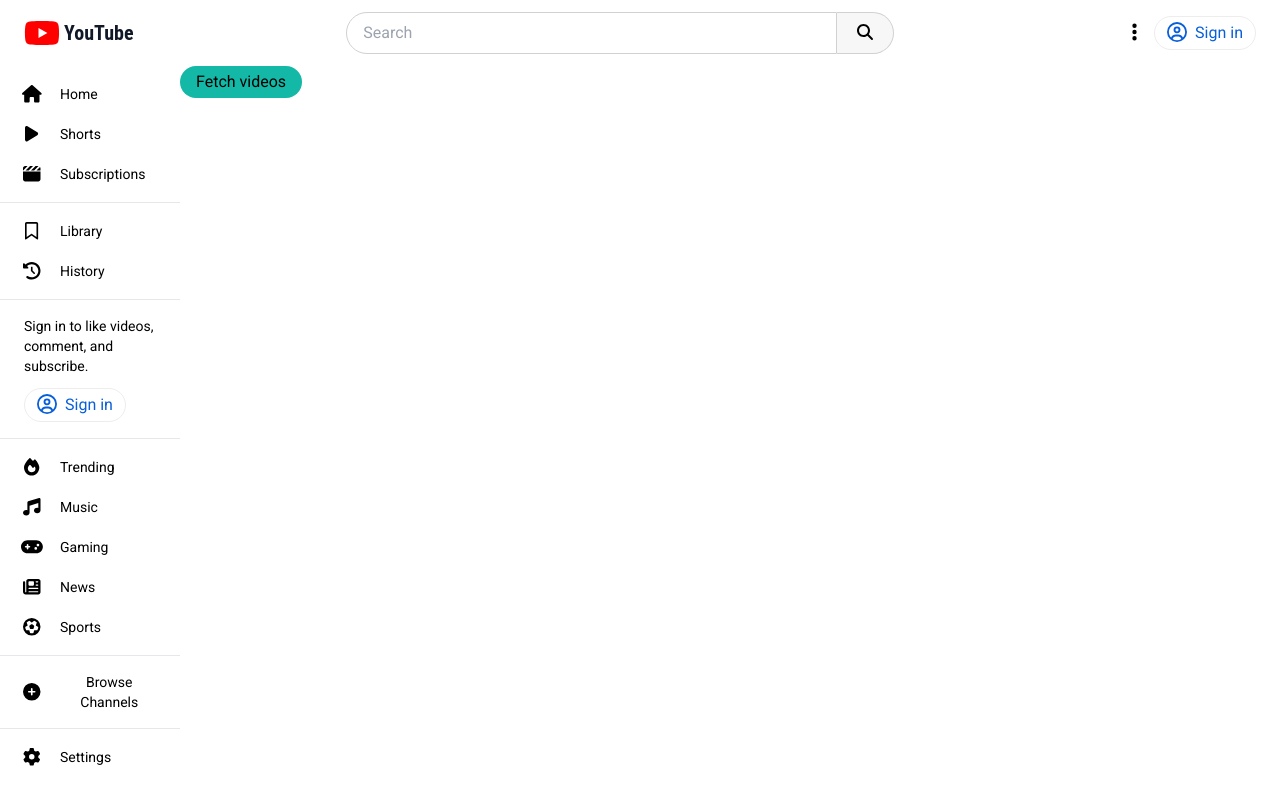
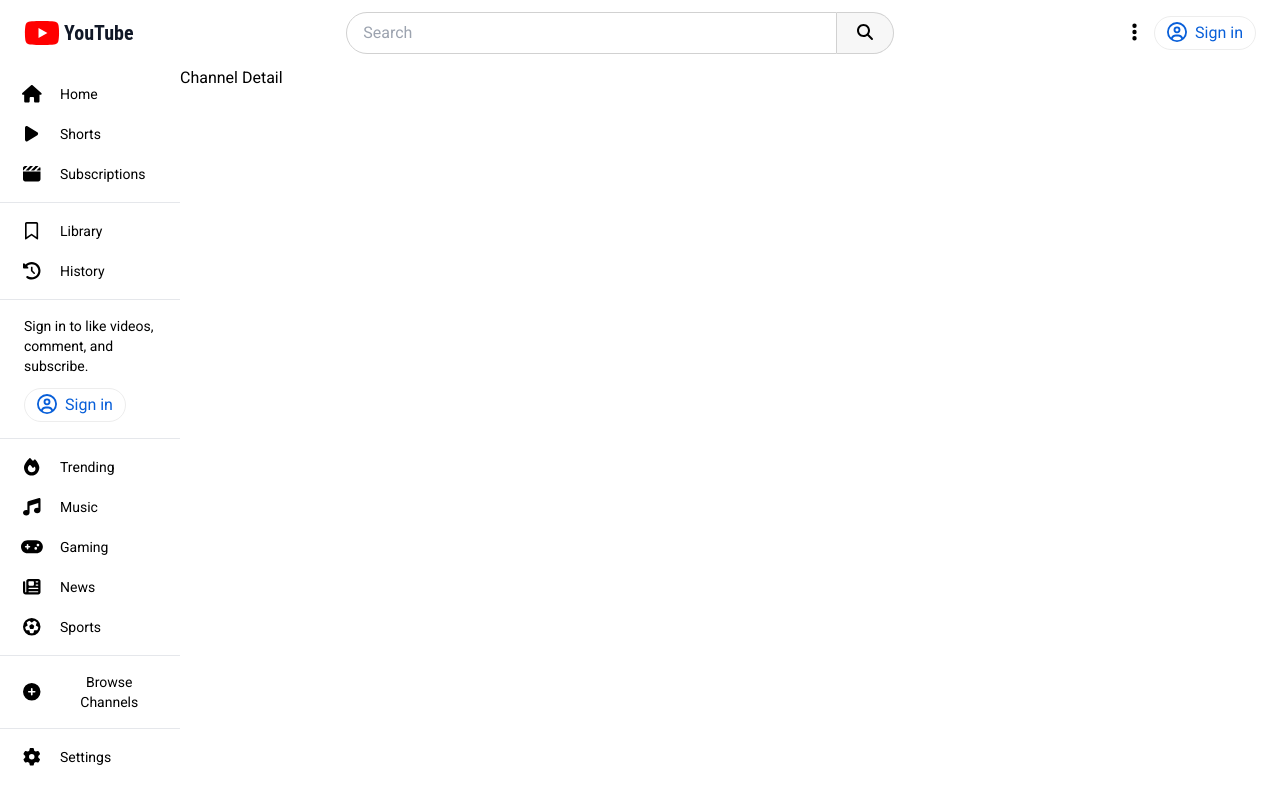
Before and after one commit to wilsonteh/youtube-almost-cloned-app, a React (Vite) app: page /channel/1 in a window 1280 px wide. Built offline with nearby package versions, Linux system fonts and the light colour scheme.

Commit message:
Setup routing

```diff
--- a/package.json
+++ b/package.json
@@ -15,7 +15,8 @@
     "@fortawesome/free-solid-svg-icons": "^6.2.1",
     "@fortawesome/react-fontawesome": "^0.2.0",
     "react": "^18.2.0",
-    "react-dom": "^18.2.0"
+    "react-dom": "^18.2.0",
+    "react-router-dom": "^6.8.0"
   },
   "devDependencies": {
     "@tailwindcss/line-clamp": "^0.4.2",
--- a/src/App.tsx
+++ b/src/App.tsx
@@ -1,51 +1,30 @@
-import MenuBar from "./components/MenuBar";
-import Header from "./components/Header";
-import { useEffect, useState } from "react";
+import { createBrowserRouter, createRoutesFromElements, Route, RouterProvider, Routes } from "react-router-dom";
+import ChannelDetail from "./components/ChannelDetail";
 import MainContent from "./components/MainContent";
+import VideoDetail from "./components/VideoDetail";
+import Root from "./Root";
 
 const App = () => {
 
-  const [windowWidth, setWindowWidth] = useState(window.innerWidth);
-  const [showMenuBar, setShowMenuBar] = useState(false);
-  const [isMiniMenu, setIsMiniMenu] = useState(false);
+  const router = createBrowserRouter(
+    createRoutesFromElements(
+      <>
+        <Route path="/" element={<Root />} >
+          <Route index element={<MainContent />} />
+          <Route path="video/:videoId" element={<VideoDetail />} loader={() => "This is video detail data"} />
+          <Route path="channel/:channelId" element={<ChannelDetail />} />
+        </Route>
+      </>
 
-  const handleHamburgerBtn = (e: React.MouseEvent<HTMLButtonElement, MouseEvent>) => {
-
-    // oni able to toggle this if < sm screen
-    if (windowWidth < 768) {
-      console.log("toggled mobile menubar");
-      setShowMenuBar(!showMenuBar)
-    }
-  }
-
-  useEffect(() => {
-
-    window.addEventListener("resize", () => setWindowWidth(window.innerWidth));
-
-    if (windowWidth < 992) {
-      setIsMiniMenu(true)
-    } else {
-      setIsMiniMenu(false)
-    }
-
-  }, [windowWidth, showMenuBar, isMiniMenu])
+    )
+  )
 
   return (
     <div className="App">
-      <Header handleHamburgerBtn={handleHamburgerBtn} />
-      <div className="flex">
-        <section className={`md:block ${isMiniMenu ? 'flex-[.5]' : 'flex-[.9]'}
-          ${showMenuBar ? 'mobile-menu' : 'hidden top-100%'}`}>
-          <MenuBar isMiniMenu={isMiniMenu} showMenuBar={showMenuBar} />
-        </section>
+      <RouterProvider router={router} />
+    </div>
 
-        <section className={`border-blue-500 flex-[5.5]`}>
-          <MainContent />
-        </section>
 
-      </div>
-
-    </div>
   )
 }
 
--- /dev/null
+++ b/src/Root.tsx
@@ -0,0 +1,47 @@
+import MenuBar from "./components/MenuBar";
+import Header from "./components/Header";
+import { useEffect, useState } from "react";
+import { Outlet } from "react-router-dom";
+
+const Root = () => {
+
+  const [windowWidth, setWindowWidth] = useState(window.innerWidth);
+  const [showMenuBar, setShowMenuBar] = useState(false);
+  const [isMiniMenu, setIsMiniMenu] = useState(false);
+
+  const handleHamburgerBtn = (e: React.MouseEvent<HTMLButtonElement, MouseEvent>) => {
+    // oni able to toggle this if < sm screen
+    if (windowWidth < 768) {
+      console.log("toggled mobile menubar");
+      setShowMenuBar(!showMenuBar)
+    }
+  }
+
+  useEffect(() => {
+    window.addEventListener("resize", () => setWindowWidth(window.innerWidth));
+    if (windowWidth < 992) {
+      setIsMiniMenu(true)
+    } else {
+      setIsMiniMenu(false)
+    }
+  }, [windowWidth, showMenuBar, isMiniMenu])
+
+  return (
+    <>
+      <Header handleHamburgerBtn={handleHamburgerBtn} />
+      <div className="flex">
+        <section className={`md:block ${isMiniMenu ? 'flex-[.5]' : 'flex-[.9]'}
+          ${showMenuBar ? 'mobile-menu' : 'hidden top-100%'}`}>
+          <MenuBar isMiniMenu={isMiniMenu} showMenuBar={showMenuBar} />
+        </section>
+
+        <section className={`border-blue-500 flex-[5.5]`}>
+          <Outlet />
+        </section>
+
+      </div>
+    </>
+  );
+}
+
+export default Root;
--- /dev/null
+++ b/src/components/ChannelDetail.tsx
@@ -0,0 +1,9 @@
+const ChannelDetail = () => {
+  return (
+    <div>
+      Channel Detail
+    </div>
+  );
+}
+
+export default ChannelDetail;
--- /dev/null
+++ b/src/components/Error.tsx
@@ -0,0 +1,9 @@
+const Error = () => {
+  return (
+    <div>
+      Error page
+    </div>
+  );
+}
+
+export default Error;
--- a/src/components/VideoCard.tsx
+++ b/src/components/VideoCard.tsx
@@ -35,7 +35,6 @@ const VideoCard = ({ videoData }) => {
   }, [])
 
 
-
   return (
     <a className="flex flex-col">
       <div className="relative">
@@ -70,10 +69,9 @@ const VideoCard = ({ videoData }) => {
             {videoCardData.viewCount} views • {videoCardData.published}
           </div>
         </div>
+      </div>
+    </a>
 
-      </div>
-
-    </a>
   );
 }
 
--- /dev/null
+++ b/src/components/VideoDetail.tsx
@@ -0,0 +1,34 @@
+import { useLoaderData, useParams } from "react-router-dom";
+
+const VideoDetail = () => {
+
+  const { videoId } = useParams();
+  const video = useLoaderData();
+
+  return (
+    <div className="grid grid-cols-[2fr_1fr]">
+      {/* <div>Video ID: {videoId}</div>       */}
+      <section className="video-detail border-2 border-red-500 p-6 pb-[56.25%] mx-0 my-auto">
+        <div className="relative pb-[56.25%] h-0">
+          <iframe className="absolute top-0 left-0 w-full h-full"
+            width="640" height="360" src={`https://www.youtube.com/embed/${videoId}`}
+            allow="accelerometer; autoplay; clipboard-write; encrypted-media; gyroscope;
+            picture-in-picture; web-share"
+            allowFullScreen>
+          </iframe>
+        </div>
+
+
+
+      </section>
+
+      <section className="video-list border-2 border-blue-500">
+        video list
+      </section>
+
+
+    </div>
+  );
+}
+
+export default VideoDetail;
```
Also changed, not shown: src/components/MenuBar.tsx (line endings or trailing spaces), 1 other file (tests, documents, lock files or other folders).
